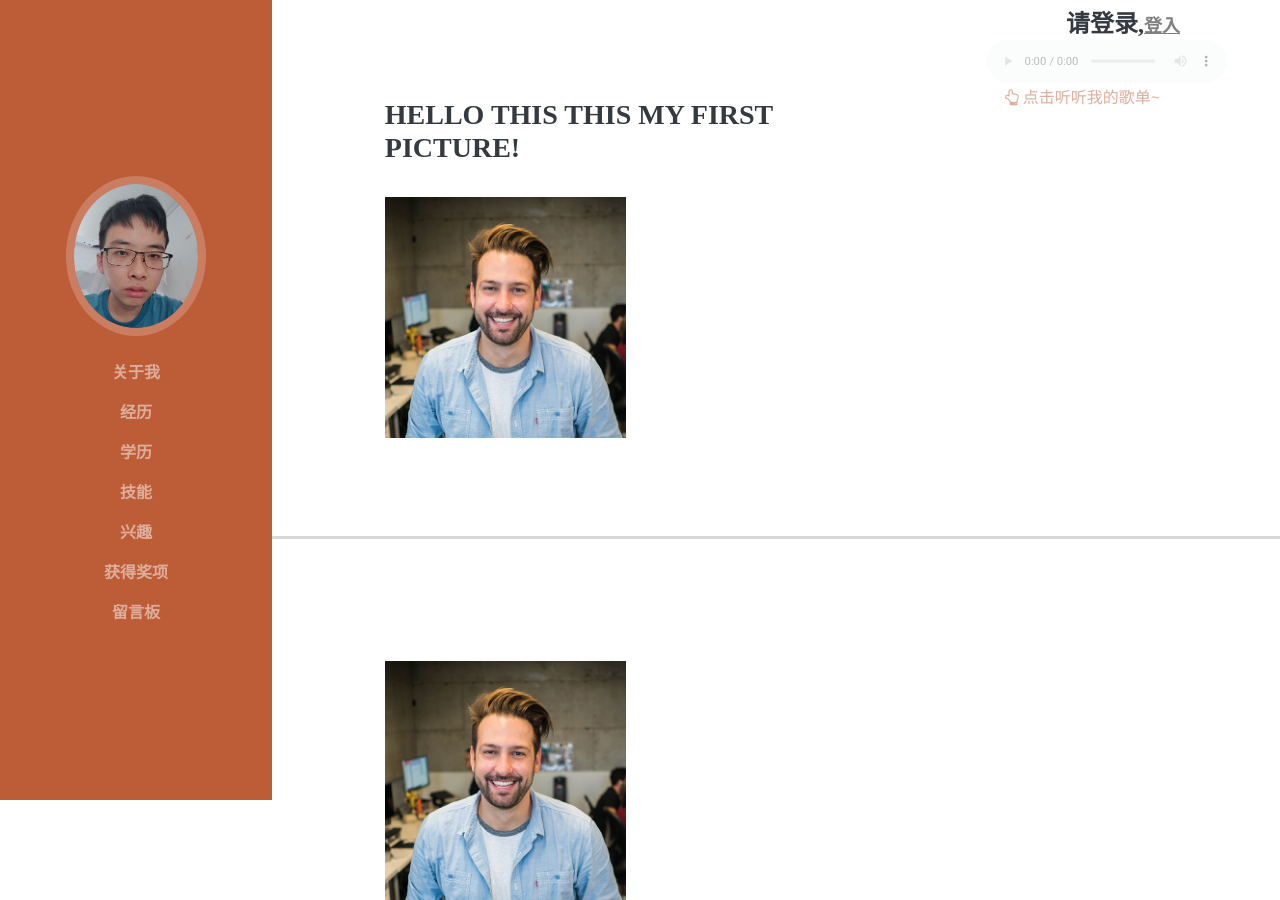
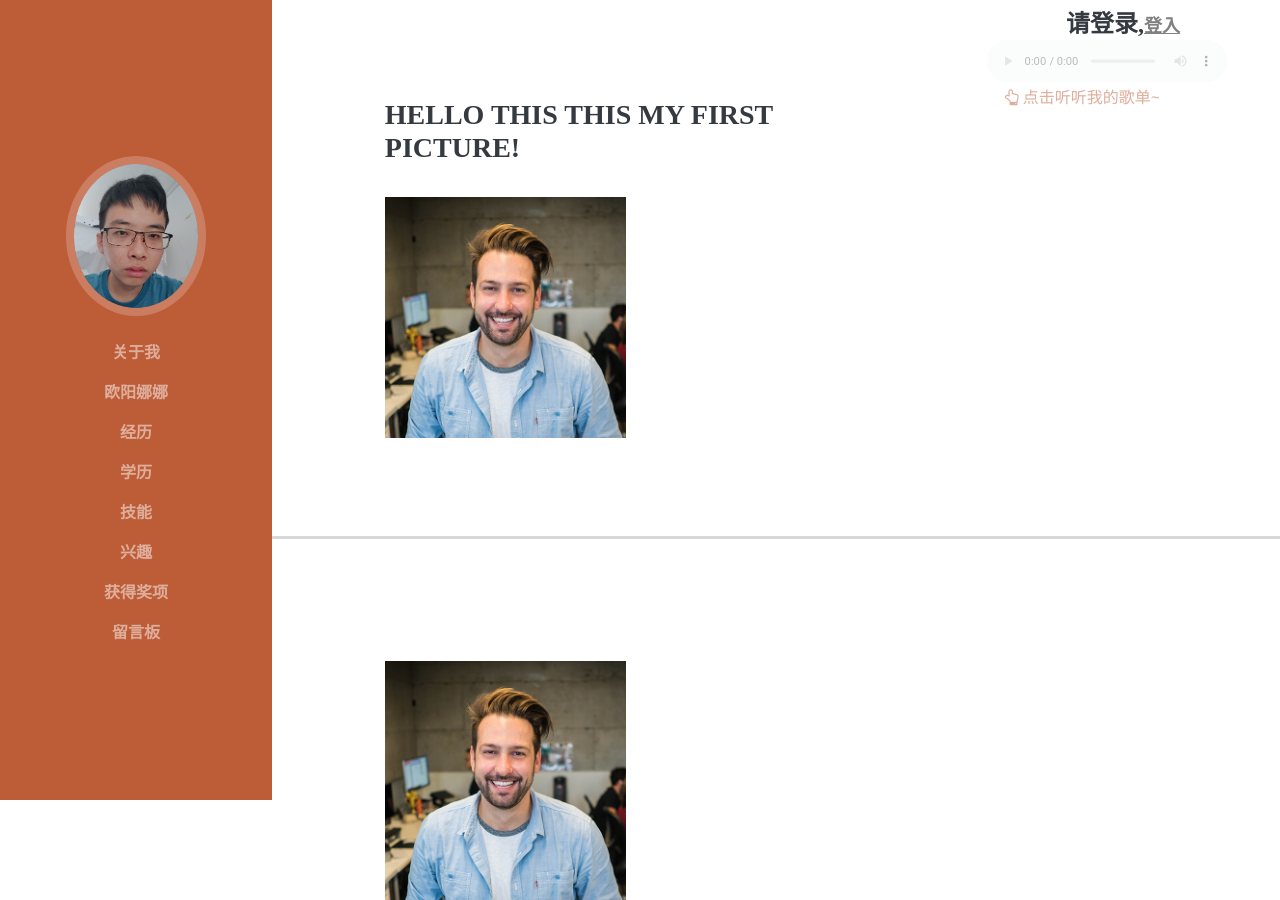
Before and after one commit to countree103103/chenzyhtml, a Flask app: page /gallery in a window 1280 px wide. Shown: the top 900 px of the page. Run offline with Flask 2, Linux system fonts and the light colour scheme; some libraries are stand-ins or nearby versions; some web fonts are replaced.

Commit message:
优化手机端音乐提醒，增加欧阳娜娜导航栏目

```diff
--- a/templates/base.html
+++ b/templates/base.html
@@ -59,6 +59,9 @@
             <a class="nav-link js-scroll-trigger" href="#about">关于我</a>
           </li>
           <li class="nav-item">
+            <a class="nav-link js-scroll-trigger" href="#oynn">欧阳娜娜</a>
+          </li>
+          <li class="nav-item">
             <a class="nav-link js-scroll-trigger" href="#experience">经历</a>
           </li>
           <li class="nav-item">
@@ -83,7 +86,7 @@
       </div>
     </nav>
     <span id="tx"><i class="fa fa-hand-o-up"></i>  点击听听我的歌单~</span>
-    <span id="tx2">点击听听我的歌单~<i class="fa fa-hand-o-right"></i></span>
+    <span id="tx2"><i class="fa fa-hand-o-right"></i></span>
     <div id="music"><audio src="http://old.haolingsheng.com/2014/ring/000/113/43b018ac82c0df1b17d5896bed3e97a0.mp3" autobuffer autoloop loop controls autoplay></audio></div>
     {% block main %}
     {% endblock %}
```
